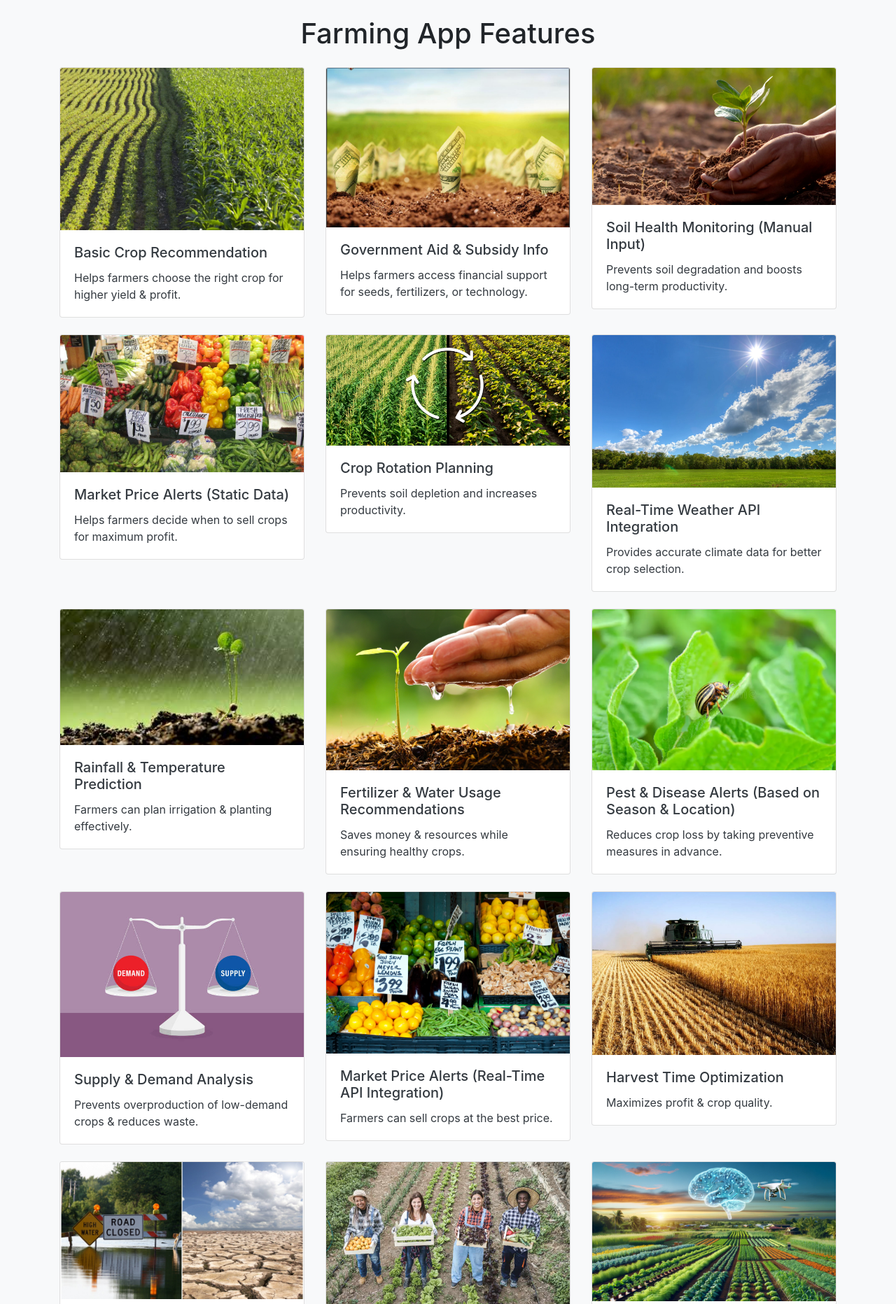
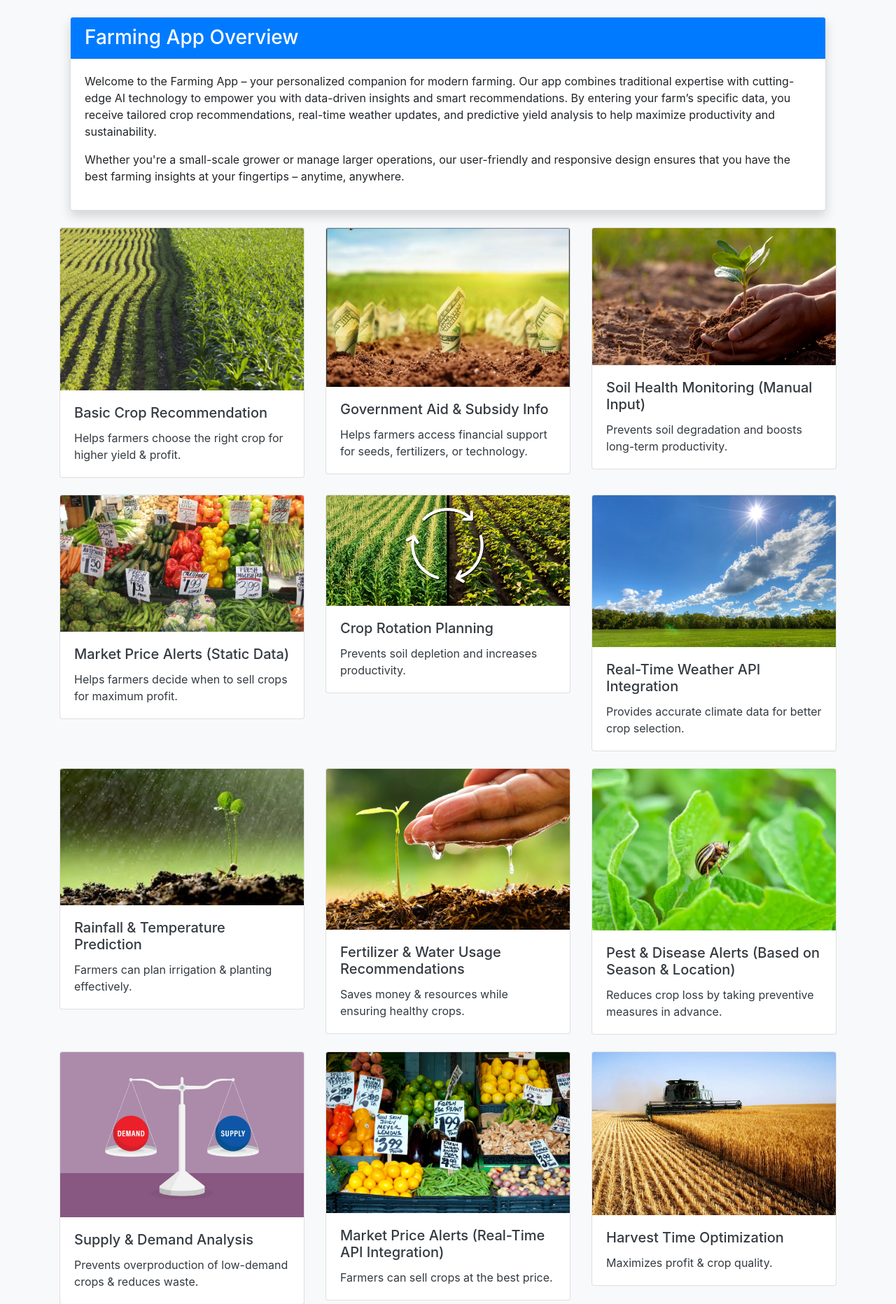
Before and after one commit to Omega-6/farmer, a Flask app: page / in a window 1280 px wide. Shown: the part 64-1928 px from the top of the page at 70% size. Run offline with Flask 3, Linux system fonts and the light colour scheme; some libraries are stand-ins or nearby versions.

```diff
--- a/templates/index.html
+++ b/templates/index.html
@@ -44,7 +44,27 @@
 
   <!-- Main Content -->
   <div class="container my-4">
-    <h1 class="text-center mb-4">Farming App Features</h1>
+    <!-- Overall App Summary Section -->
+<div class="container my-4">
+  <div class="card mb-4 shadow">
+    <div class="card-header bg-primary text-white">
+      <h3 class="mb-0">Farming App Overview</h3>
+    </div>
+    <div class="card-body">
+      <p>
+        Welcome to the Farming App – your personalized companion for modern farming.
+        Our app combines traditional expertise with cutting-edge AI technology to empower you with
+        data-driven insights and smart recommendations. By entering your farm’s specific data, you receive tailored crop recommendations,
+        real-time weather updates, and predictive yield analysis to help maximize productivity and sustainability.
+      </p>
+      <p>
+        Whether you're a small-scale grower or manage larger operations, our user-friendly and responsive design
+        ensures that you have the best farming insights at your fingertips – anytime, anywhere.
+      </p>
+    </div>
+  </div>
+</div>
+
     <div class="row">
       {% for feature in features %}
       <div class="col-md-4">
```
